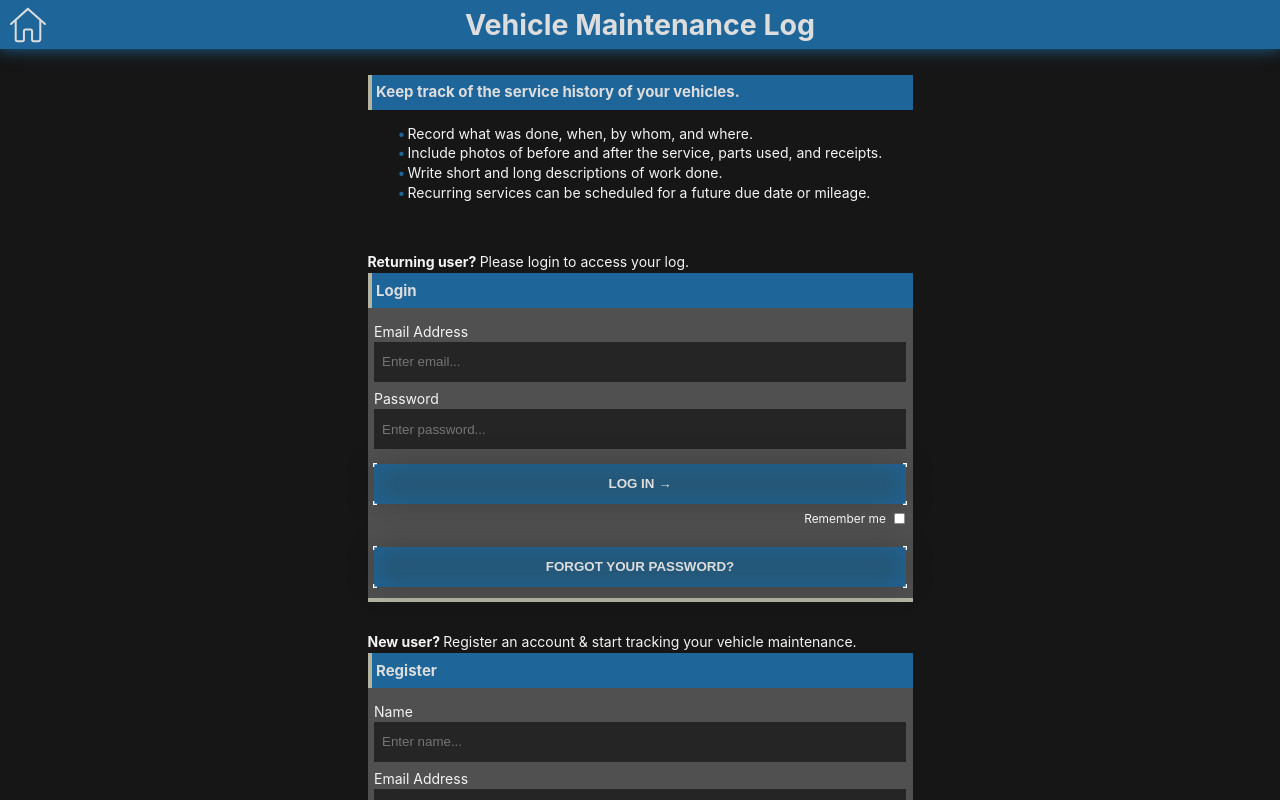
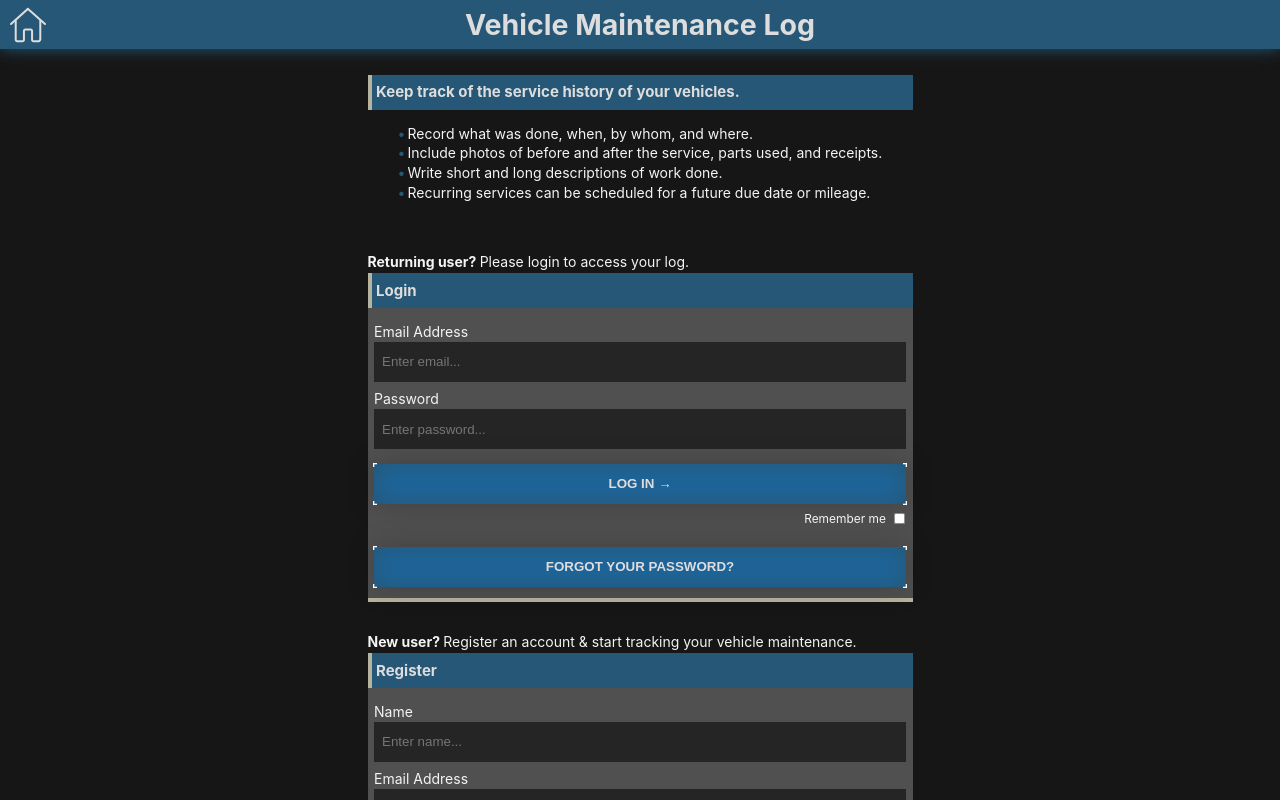
Before and after one commit to Usarneme/maint_log, a React (Create React App) app in the folder client/: page /welcome in a window 1280 px wide. Shown: the top 800 px of the page. Built offline with nearby package versions, Linux system fonts and the light colour scheme.

Commit message:
Flipped blue colors so headers were darker and buttons were lighter/stand out more on dark theme.

```diff
--- a/client/src/styles/layout.css
+++ b/client/src/styles/layout.css
@@ -1,8 +1,8 @@
 html {
   font-size: 10px;
   box-sizing: border-box;
-  --buttonBlue: #265776;
-  --lightBlue: #1E659A;
+  --buttonBlue: #1E659A;
+  --lightBlue: #265776;
   --buttonTextWhite: #ddd;
   --cardMaxWidth: 866px;
 }
```
Also changed, not shown: 3 other files (tests, documents, lock files or other folders).
